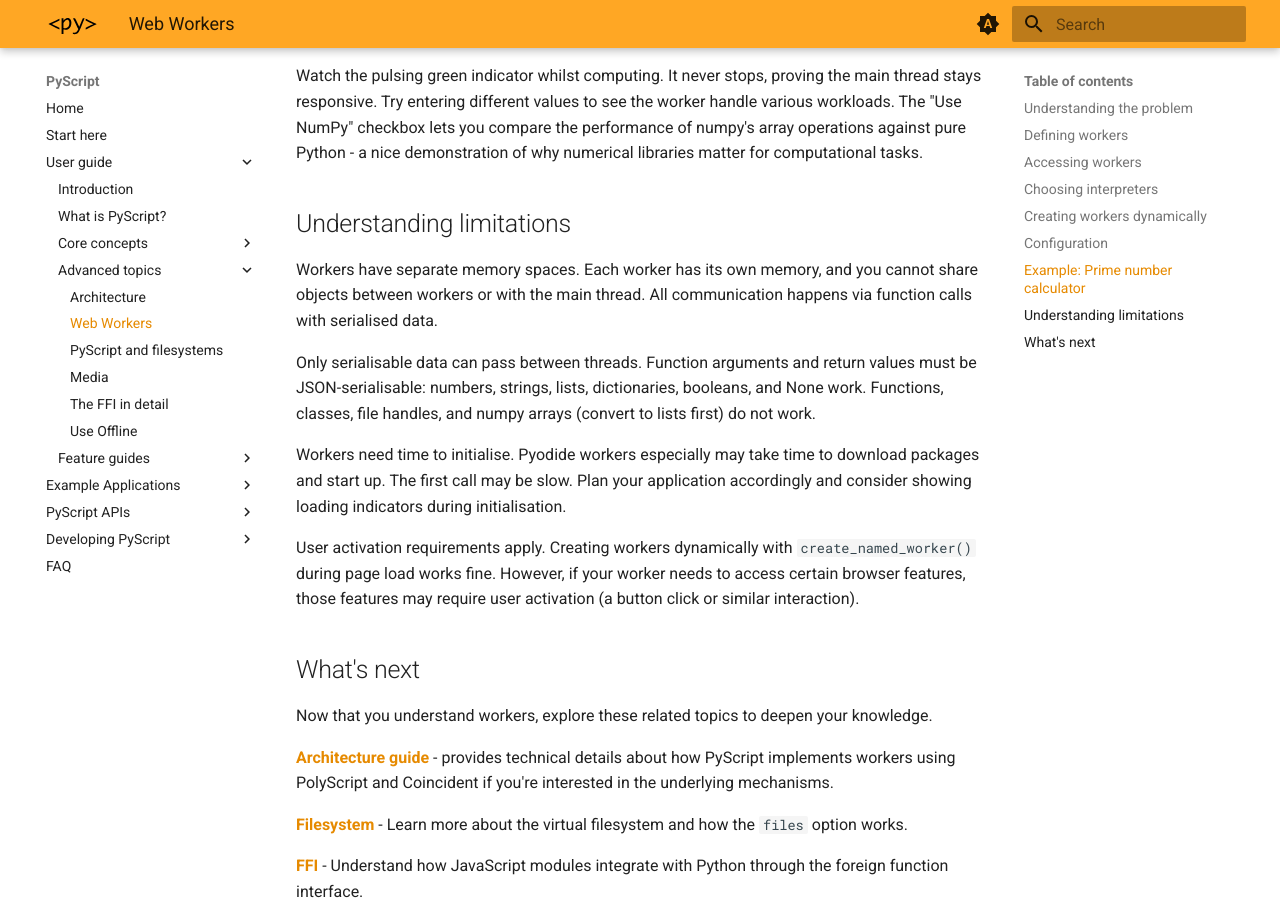
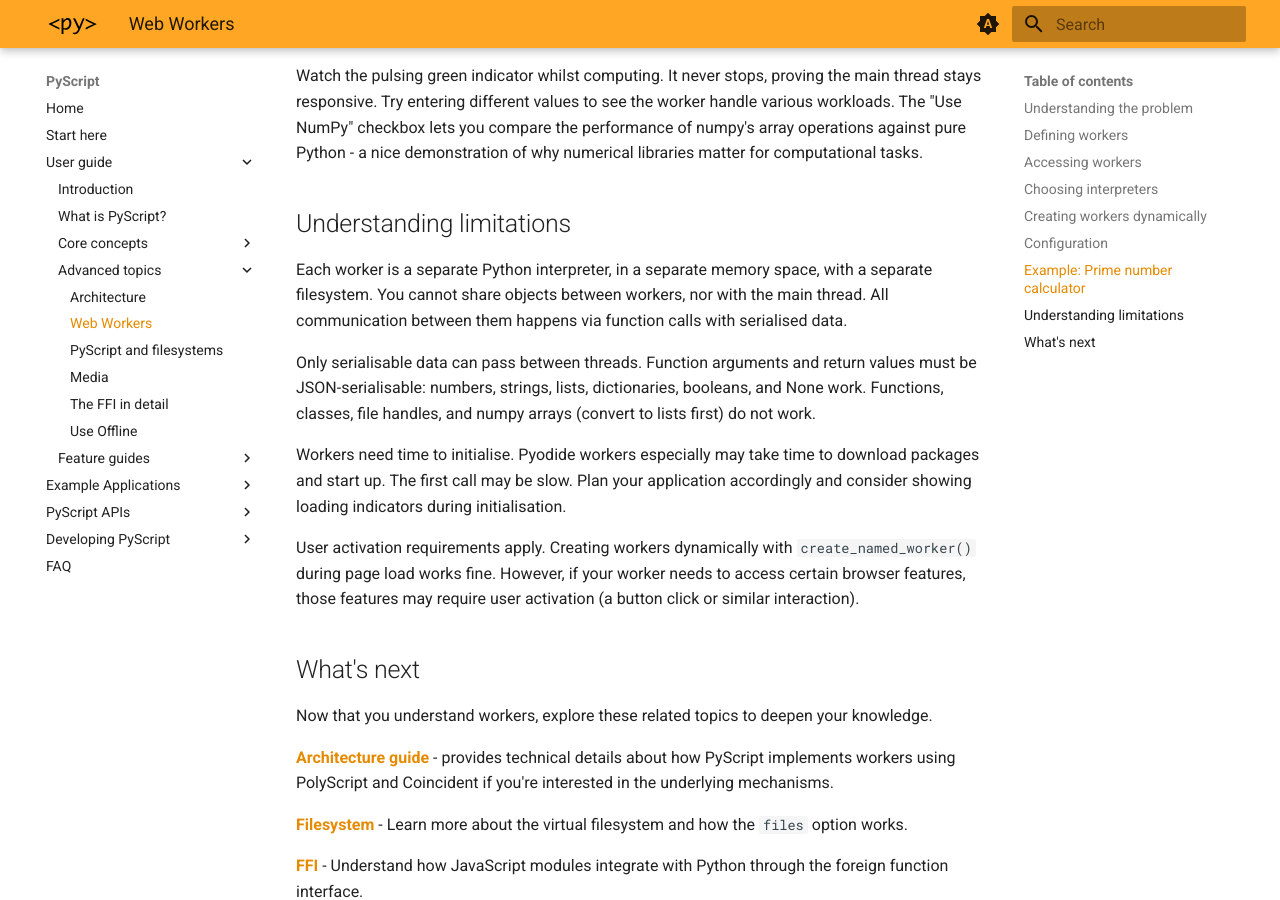
Before and after one commit to pyscript/docs, an MkDocs documentation site: the page built from docs/user-guide/workers.md, in a window 1280 px wide and 900 px high, scrolled down 5808 px. Built offline with MkDocs 1.6.1 and Material for MkDocs 9.7.7, drawn with Linux system fonts in a browser that asks for light colours; a script that is not in the unit is left out; the version menu is left out.

Commit message:
Integrate suggested worker clarification from @clayote.

```diff
--- a/docs/user-guide/workers.md
+++ b/docs/user-guide/workers.md
@@ -260,9 +260,10 @@ computational tasks.
 
 ## Understanding limitations
 
-Workers have separate memory spaces. Each worker has its own memory, and
-you cannot share objects between workers or with the main thread. All
-communication happens via function calls with serialised data.
+Each worker is a separate Python interpreter, in a separate memory space,
+with a separate filesystem. You cannot share objects between workers, nor
+with the main thread. All communication between them happens via function
+calls with serialised data.
 
 Only serialisable data can pass between threads. Function arguments and
 return values must be JSON-serialisable: numbers, strings, lists,
```
